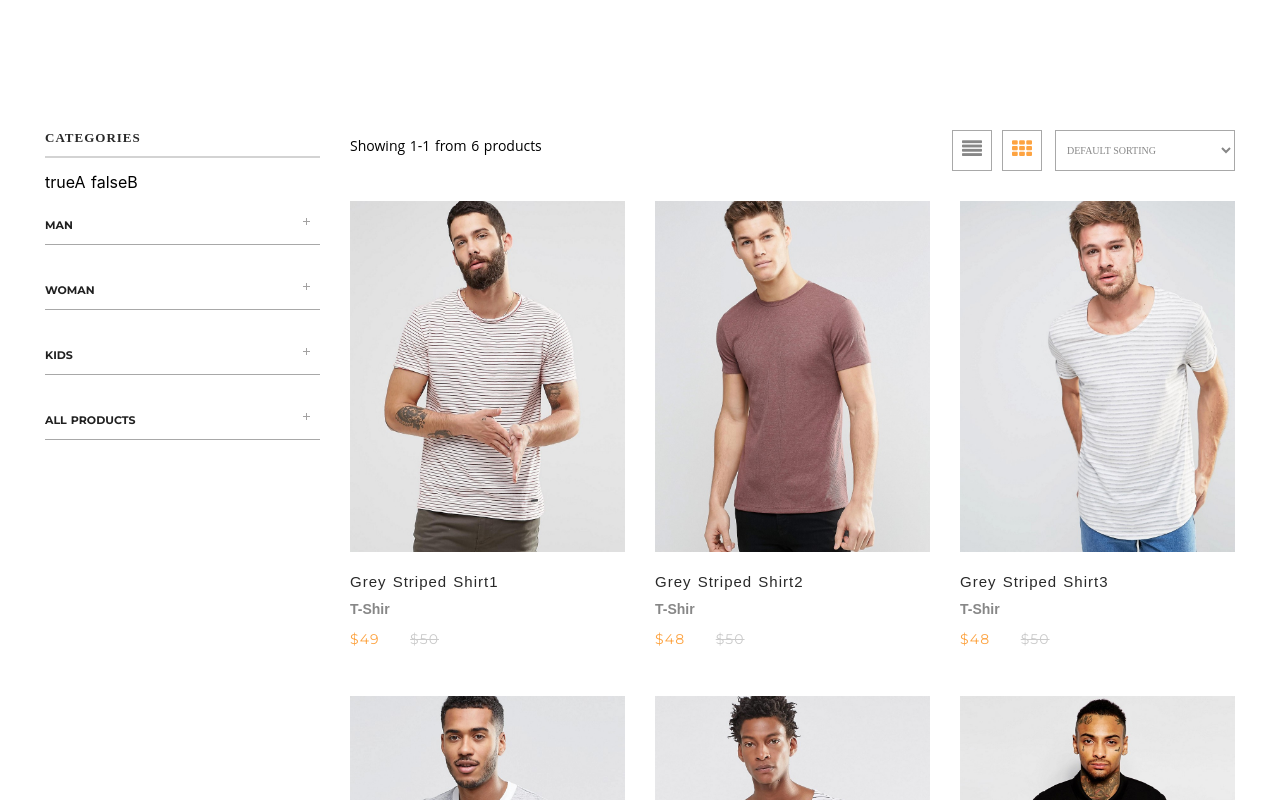
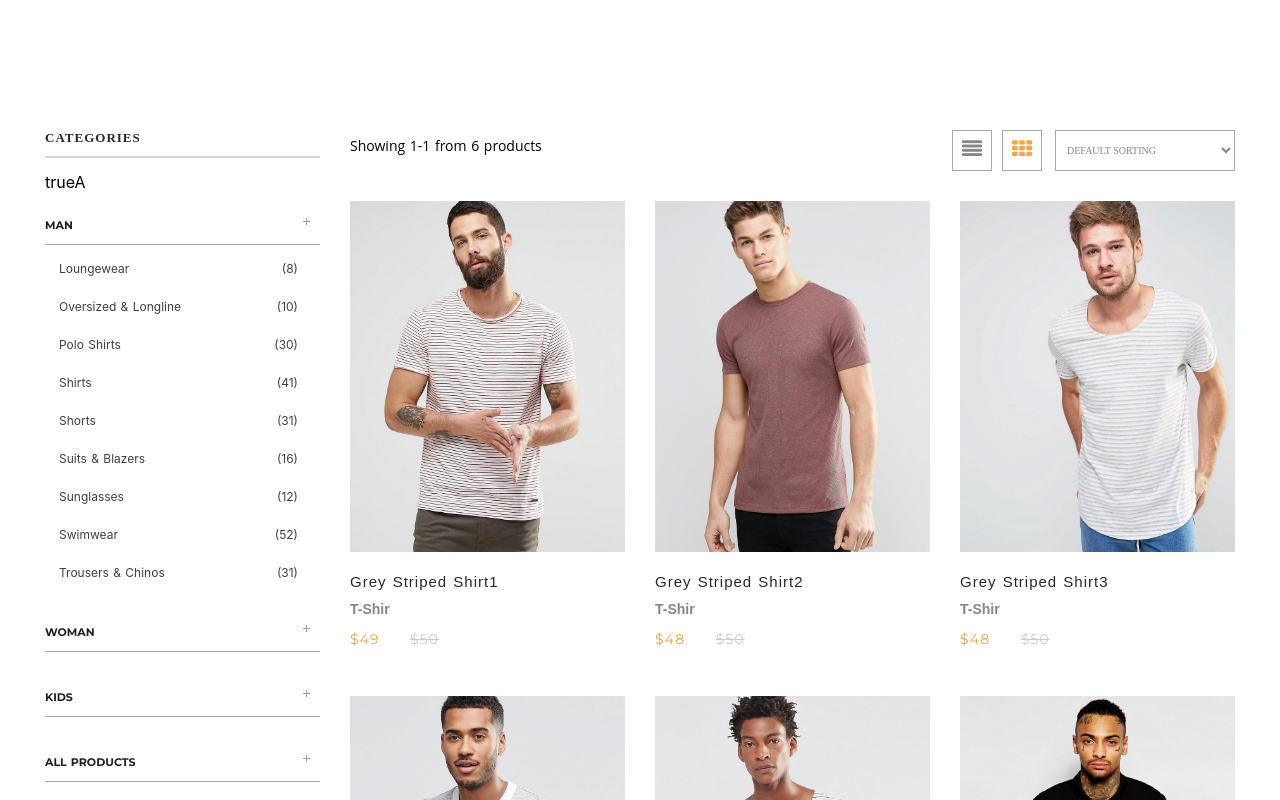
Before and after one commit to DanyEscobar/Dany-template-nuxt, a Nuxt app: page / in a window 1280 px wide. Shown: the part 1080-1880 px from the top of the page. Built offline with nearby package versions, Linux system fonts and the light colour scheme.

Commit message:
New method for list the categories added

```diff
--- a/components/Categories.vue
+++ b/components/Categories.vue
@@ -9,16 +9,15 @@
     <div class="categories-container">
       <h3 class="categories-title">Categories</h3>
       {{$data.dataName[0].state}}A
-      {{$data.state}}B
-      <div class="man" v-for="(nameCat, index) in dataName" :key="index" @click="closeCategories">
+      <div class="man" v-for="(nameCat, index) in dataName" :key="index" @click="ocCategories(index)" >
         <h3 class="man-title">
           <span class="name-categorie">+</span>
           {{nameCat.nameCat}}
         </h3>
         <div class="man-container">
-          <ul class="man-ul" v-if="state">
+          <ul class="man-ul" v-if="nameCat.state">
             <li v-for="(man, index) in data" :key="index">
-              <a href="#" class="a-option">
+              <a class="a-option">
                 {{man.name}}
                 <span>{{man.amount}}</span>
               </a>
@@ -40,7 +39,6 @@ export default {
   data() {
     return {
       modal1: false,
-      state: false,
       data: [
         {
           name: 'Loungewear',
@@ -89,14 +87,14 @@ export default {
   },
   methods: {
     updateModal(newValue) {
-      this.modal1 = newValue
+      this.modal = newValue
     },
     closeModal() {
-      this.modal1 = false
+      this.modalzsfgdsadfsdsdfdghjuytrgrftree3wsewsqaq1a = false
     },
-    closeCategories() {
-      this.state = true
-    }
+    ocCategories(i) {
+      this.dataName[i].state = !this.dataName[i].state
+    },
   }
 }
 </script>
@@ -200,6 +198,7 @@ export default {
 }
 .a-option:hover {
   color: #fda341;
+  cursor: pointer;
 }
 .a-option > span {
   float: right;
```
